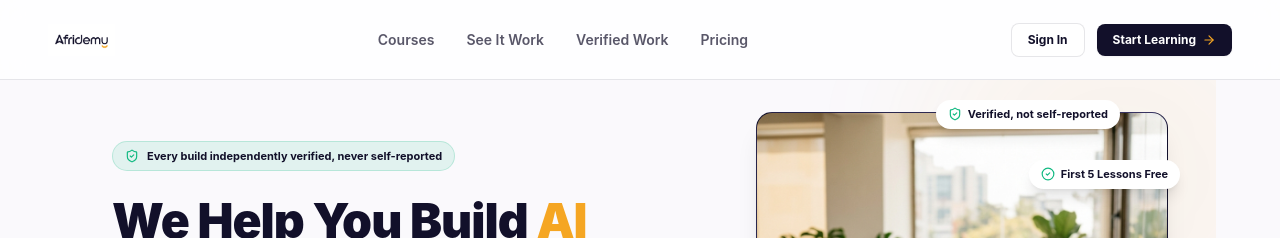
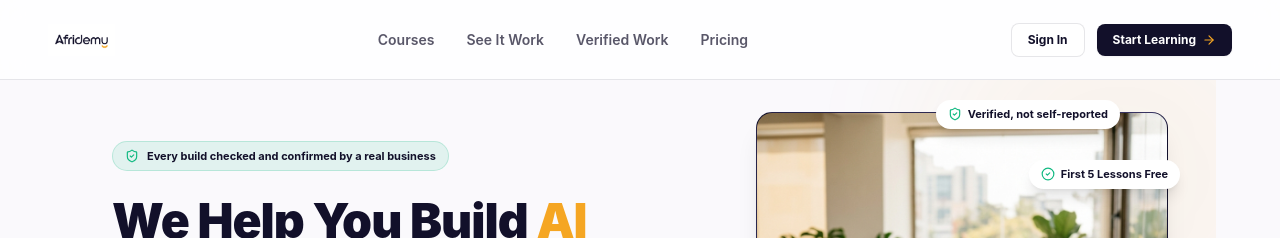
Before and after one commit to manuelmoureh/africademy-learning-platform, a React (Vite) app: page / in a window 1280 px wide. Shown: the top 238 px of the page. Built offline with nearby package versions, Linux system fonts and the light colour scheme; a web font is replaced by a local one.

Commit message:
Simplify trust pill copy, drop jargon

```diff
--- a/src/components/LandingPage.tsx
+++ b/src/components/LandingPage.tsx
@@ -97,7 +97,7 @@ export const LandingPage: React.FC<LandingPageProps> = ({
             <div className="inline-flex items-center gap-2 px-3 py-1.5 rounded-full bg-[#10B981]/10 border border-[#10B981]/20">
               <ShieldCheck className="w-3.5 h-3.5 text-[#10B981]" />
               <span className="text-[11px] font-bold text-[#12102A]">
-                Every build independently verified, never self-reported
+                Every build checked and confirmed by a real business
               </span>
             </div>
 
```
